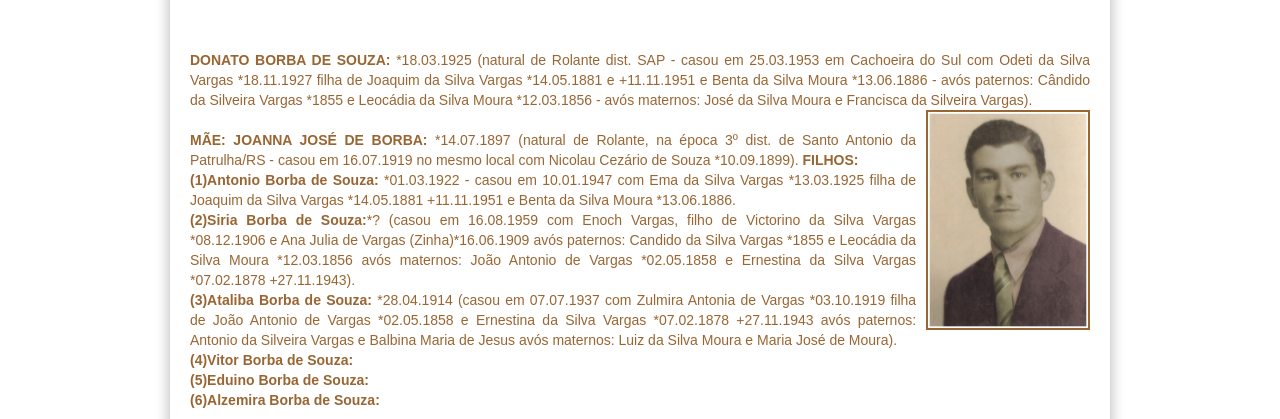
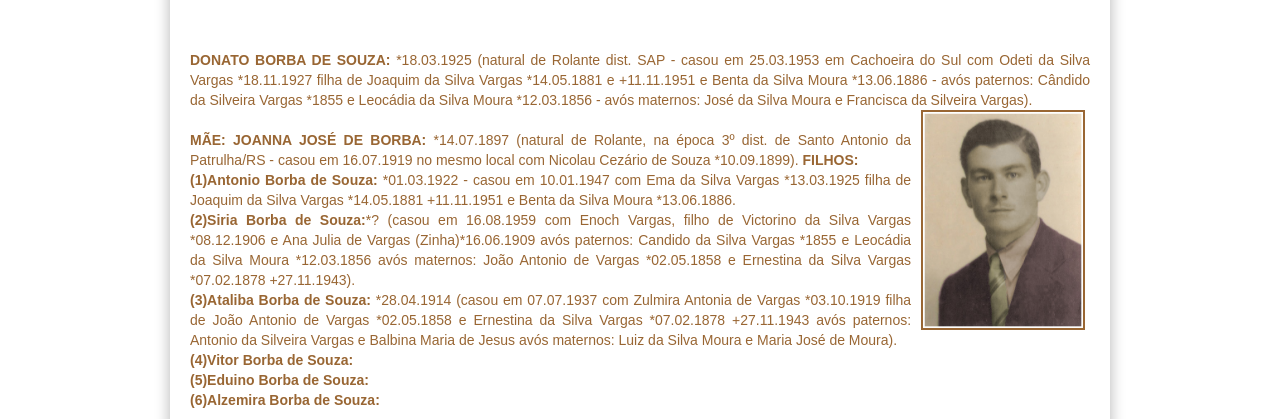
Before and after one commit to claudiovargas1955/claudiovargas1955.github.io, a Jekyll site: the page built from _pages/arvore-genealogica-da-familia-borba.html, in a window 1280 px wide. Shown: the part 359-778 px from the top of the page. Built offline with Jekyll 4.4.1, drawn with Linux system fonts in a browser that asks for light colours; some web fonts are replaced.

Commit message:
Update arvore-genealogica-da-familia-borba.html

```diff
--- a/_pages/arvore-genealogica-da-familia-borba.html
+++ b/_pages/arvore-genealogica-da-familia-borba.html
@@ -40,6 +40,7 @@ details[open] summary {color:#996633;
 
    .dir{border:#996633 solid 2px;
         margin-left:10px;
+        margin-right:5px;
         }
 </style>
 
```
